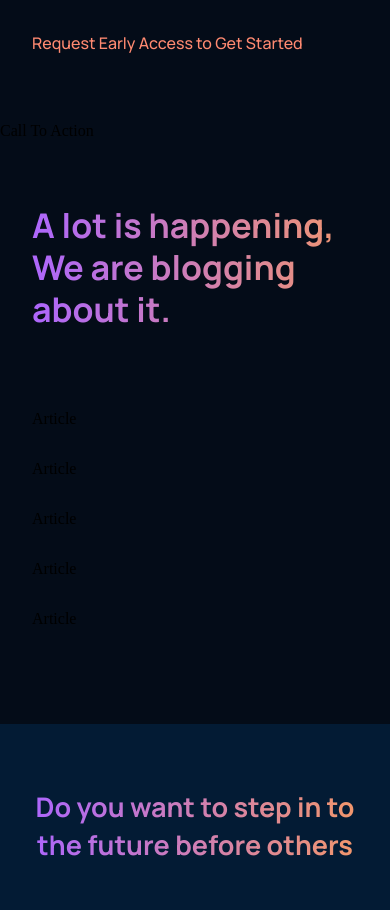
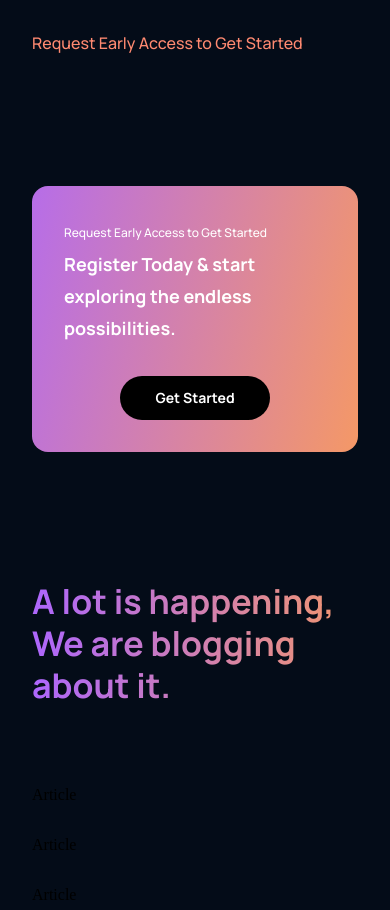
Before and after one commit to aytacg26/gpt3_react, a React (Create React App) app: page / in a window 390 px wide. Shown: the part 4160-5070 px from the top of the page. Built offline with nearby package versions, Linux system fonts and the light colour scheme.

Commit message:
Call To Action component completed

```diff
--- a/src/components/callToAction/CallToAction.css
+++ b/src/components/callToAction/CallToAction.css
@@ -0,0 +1,84 @@
+.gpt3__cta {
+  display: flex;
+  justify-content: space-between;
+  align-items: center;
+  flex-direction: row;
+
+  padding: 2rem;
+  margin: 4rem;
+  border-radius: 1rem;
+  background: var(--gradient-bar);
+}
+
+.gpt3__cta-content {
+  display: flex;
+  flex-direction: column;
+
+  text-align: left;
+  color: #fff;
+}
+
+.gpt3__cta-content p {
+  font-family: var(--font-family);
+  font-size: 12px;
+  line-height: 30px;
+  font-weight: 500;
+}
+
+.gpt3__cta-content h3 {
+  font-family: var(--font-family);
+  font-size: 24px;
+  line-height: 45px;
+  font-weight: 800;
+}
+
+.gpt3__cta-btn {
+  display: flex;
+  justify-content: center;
+  align-items: center;
+
+  margin-left: 2rem;
+}
+
+.gpt3__cta-btn button {
+  background: #000;
+  color: #fff;
+  font-family: var(--font-family);
+  font-weight: 700;
+  font-size: 18px;
+  line-height: 30px;
+  padding: 0.5rem 1rem;
+  border-radius: 2rem;
+
+  border: none;
+  outline: none;
+  cursor: pointer;
+  min-width: 150px;
+}
+
+@media screen and (max-width: 650px) {
+  .gpt3__cta {
+    flex-direction: column;
+  }
+
+  .gpt3__cta-btn {
+    margin: 2rem 0 0;
+  }
+}
+
+@media screen and (max-width: 550px) {
+  .gpt3__cta {
+    flex-direction: column;
+    margin: 4rem 2rem;
+  }
+
+  .gpt3__cta-content h3 {
+    font-size: 18px;
+    line-height: 32px;
+  }
+
+  .gpt3__cta-btn button {
+    font-size: 14px;
+    line-height: 28px;
+  }
+}
--- a/src/components/callToAction/CallToAction.jsx
+++ b/src/components/callToAction/CallToAction.jsx
@@ -1,8 +1,16 @@
 import React from 'react';
 import './CallToAction.css';
 
-const CallToAction = () => {
-  return <div>Call To Action</div>;
-};
+const CallToAction = () => (
+  <div className='gpt3__cta'>
+    <div className='gpt3__cta-content'>
+      <p>Request Early Access to Get Started</p>
+      <h3>Register Today &#38; start exploring the endless possibilities.</h3>
+    </div>
+    <div className='gpt3__cta-btn'>
+      <button type='button'>Get Started</button>
+    </div>
+  </div>
+);
 
 export default CallToAction;
```
